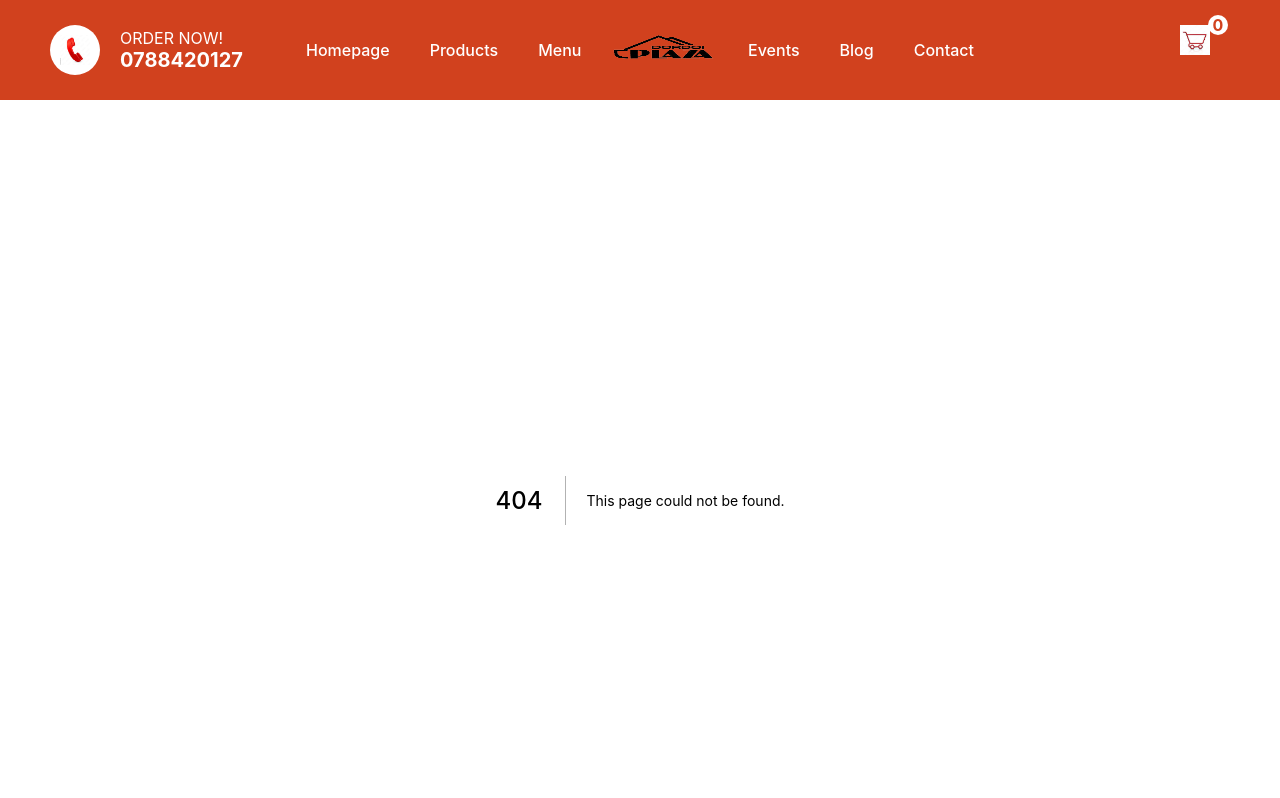
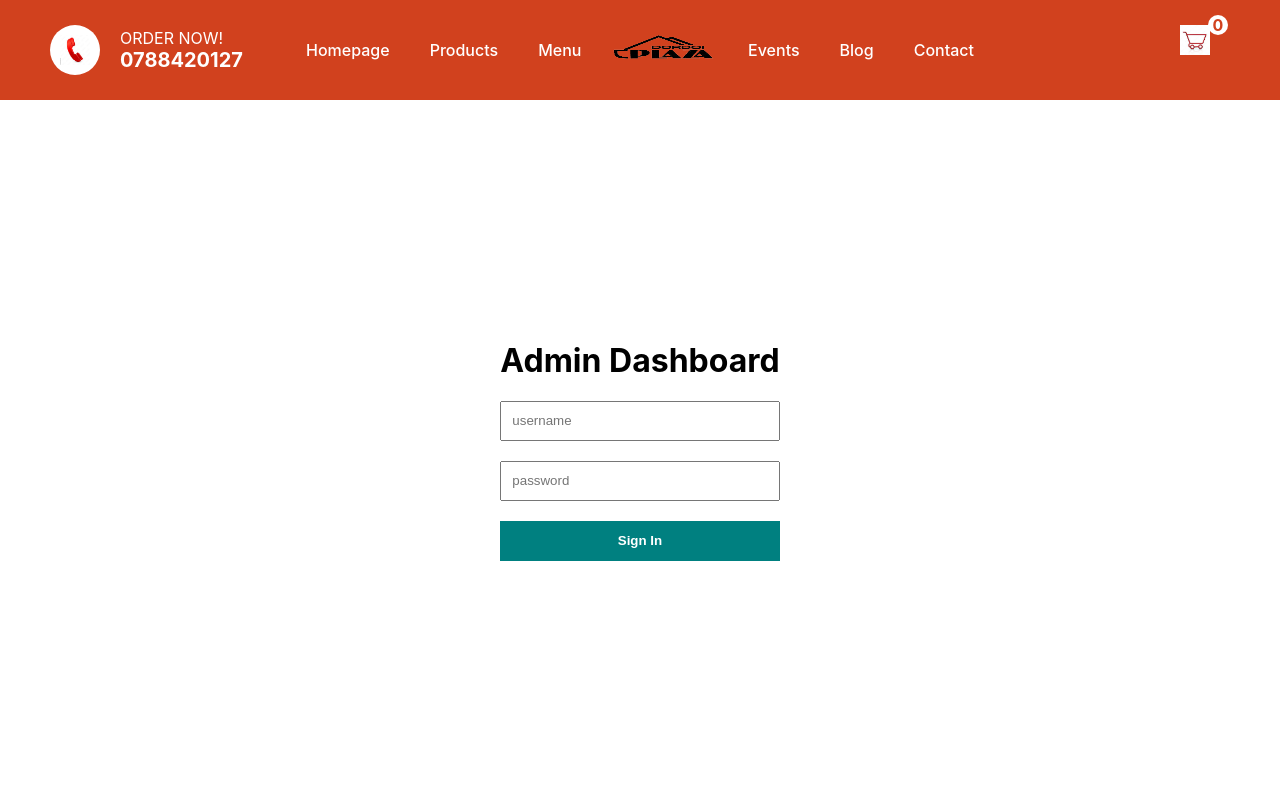
Before and after one commit to Elua-b/c-plaza-motel, a Next.js app: page /Admin/login in a window 1280 px wide. Before the commit this address had no page. Shown: the top 798 px of the page. Built offline with nearby package versions, Linux system fonts and the light colour scheme.

Commit message:
adding login

```diff
--- /dev/null
+++ b/pages/Admin/login.jsx
@@ -0,0 +1,47 @@
+import styles from "../../styles/Login.module.css";
+import React, { useState } from "react";
+import { useRouter } from "next/router";
+import axios from "axios";
+function Login() {
+  const [username, setUsername] = useState(null);
+  const [password, setPassword] = useState(null);
+  const [error, setError] = useState(false);
+  const router = useRouter();
+const handleClick=async()=>{
+    try {
+        await axios.post("http://localhost:3000/api/login",{
+            username,
+            password,
+        })
+        router.push("/admin")
+    } catch (error) {
+        // console.log(error);
+        setError(true)
+    }
+}
+  return (
+    <div className={styles.container}>
+      <div className={styles.wrapper}>
+        <h1>Admin Dashboard</h1>
+        <input
+          type="text"
+          placeholder="username"
+          className={styles.input}
+          onChange={(e) => setUsername(e.target.value)}
+        />
+        <input
+          type="password"
+          placeholder="password"
+          className={styles.input}
+          onChange={(e) => setPassword(e.target.value)}
+        />
+        <button onClick={handleClick} className={styles.button}>
+          Sign In
+        </button>
+        {error && <span className={styles.error}>wrong credentials</span>}
+      </div>
+    </div>
+  );
+}
+
+export default Login;
--- /dev/null
+++ b/pages/api/login.jsx
@@ -0,0 +1,23 @@
+import cookie from "cookie";
+const handler = (req, res) => {
+  if (req.method === "POST") {
+    const { username, password } = req.body;
+    if (
+      username === process.env.ADMIN_USERNAME &&
+      password === process.env.ADMIN_PASSWORD
+    ) {
+      res.setHeader(
+        "Set-Cookie",
+        cookie.serialize("token", process.env.TOKEN, {
+          maxAge: 60 * 60,
+          sameSite: "strict",
+          path: "/",
+        })
+      );
+      res.status(200).json("successful");
+    } else {
+        res.status(400).json("Wrong credentials!");
+    }
+  }
+};
+export default handler;
--- a/pages/api/orders/[id].js
+++ b/pages/api/orders/[id].js
@@ -1,5 +1,6 @@
 import { dbconnection } from "../../../util/mongo";
 import Order from "../../../models/Orders";
+// import Orders from "../../orders/[id]";
 const handler=async(req,res)=>{
     const {method,query:{id}}=req;
     if(method==="GET"){
@@ -10,7 +11,17 @@ const handler=async(req,res)=>{
             res.status(500).json(error)
         }
     }
-    if(method==="PUT"){}
+    if (method === "PUT") {
+        try {
+          // req.body
+          const order = await Order.findByIdAndUpdate(id,req.body,{
+            new:true
+          });
+          res.status(201).json({ order });
+        } catch (error) {
+          res.status(500).json(error);
+        }
+      }
     if(method==="DELETE"){}
 
 }
--- a/pages/api/products/[id].js
+++ b/pages/api/products/[id].js
@@ -17,7 +17,9 @@ export default async function handler(req, res) {
   if (method === "PUT") {
     try {
       // req.body
-      const product = await Product.create(req.body);
+      const product = await Product.findByIdAndUpdate(id,req.body,{
+        new:true
+      });
       res.status(201).json({ product });
     } catch (error) {
       res.status(500).json(error);
--- /dev/null
+++ b/styles/Login.module.css
@@ -0,0 +1,28 @@
+.container{
+    height: calc(100vh - 100px) ;
+    display: flex;
+    align-items: center;
+    justify-content: center;
+}
+.wrapper{
+    display: flex;
+    flex-direction: column;
+}
+.input{
+    height: 40px;
+    margin-bottom: 20px;
+    padding: 0px 10px;
+}
+.button{
+    height: 40px;
+    margin-bottom: 20px;
+    border: none;
+    background-color: teal;
+    color: white;
+    font-weight: 600;
+    cursor: pointer;
+}
+.error{
+    font-size: 13px;
+    color: red;
+}
```
Also changed, not shown: pages/Admin/index.jsx (+42 -16 lines), 1 other file (tests, documents, lock files or other folders).
